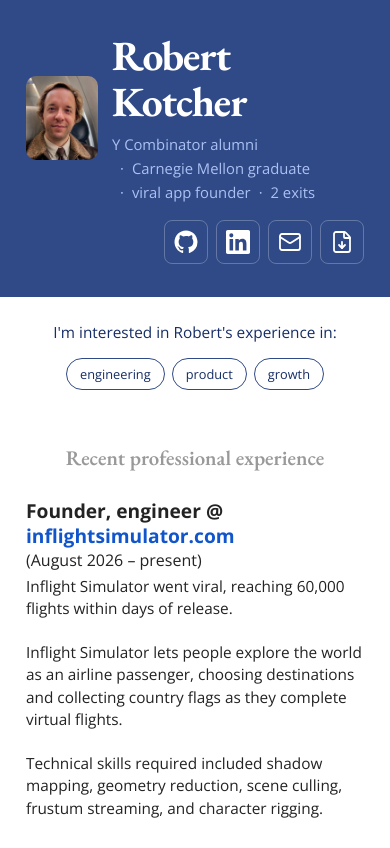
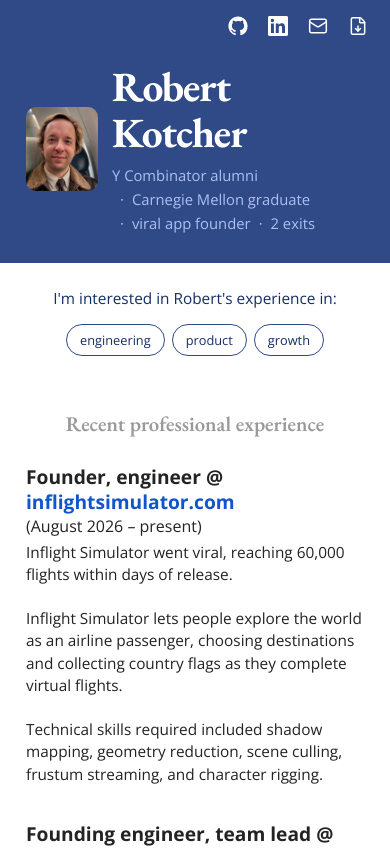
Before and after one commit to robertkotcher/robertkotcher.com, a Next.js app: page / in a window 390 px wide. Shown: the top 848 px of the page. Built offline with nearby package versions, Linux system fonts and the light colour scheme.

Commit message:
Move website header icons to a separate upper-right row

```diff
--- a/app/globals.css
+++ b/app/globals.css
@@ -190,3 +190,16 @@
 .printable-resume .project-title-link { display: inline; }
 .resume-qr { width: 100%; height: auto; }
 .printable-resume .research-item > span { min-width: 0; }
+
+/* Give the identity the full header width; keep actions in their own top row. */
+@media screen {
+  .resume-header { position: relative; display: block; padding-top: 76px; padding-bottom: 40px; }
+  .header-socials { position: absolute; top: 14px; right: 20px; margin: 0; padding: 0; gap: 8px; }
+  .header-socials a { width: 32px; height: 32px; border: 0; border-radius: 5px; }
+  .header-socials svg, .header-socials img { width: 20px; height: 20px; }
+  .header-person { width: 100%; }
+}
+@media screen and (max-width: 760px) {
+  .resume-header { padding-top: 64px; padding-bottom: 30px; }
+  .header-socials { top: 10px; right: 16px; }
+}
```
